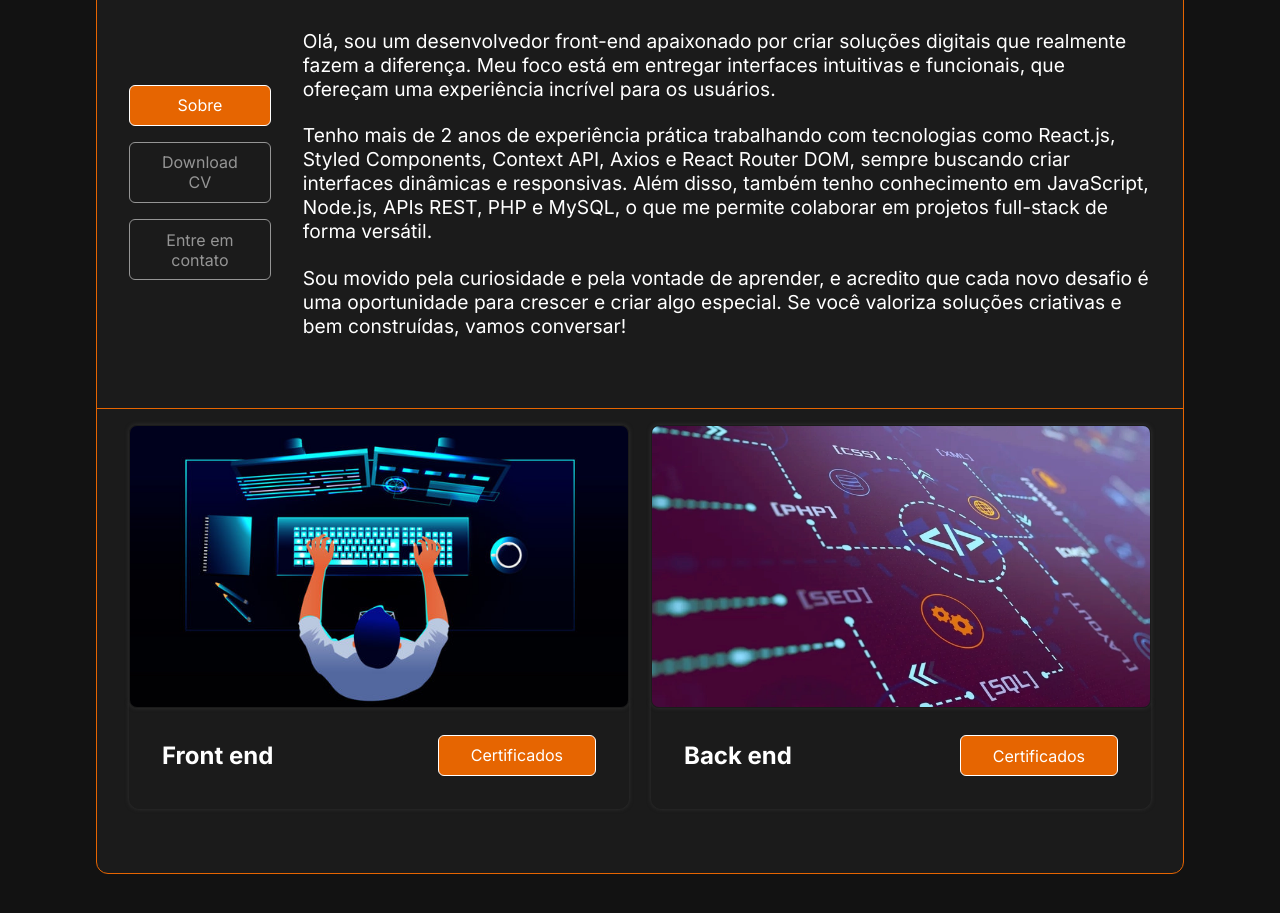
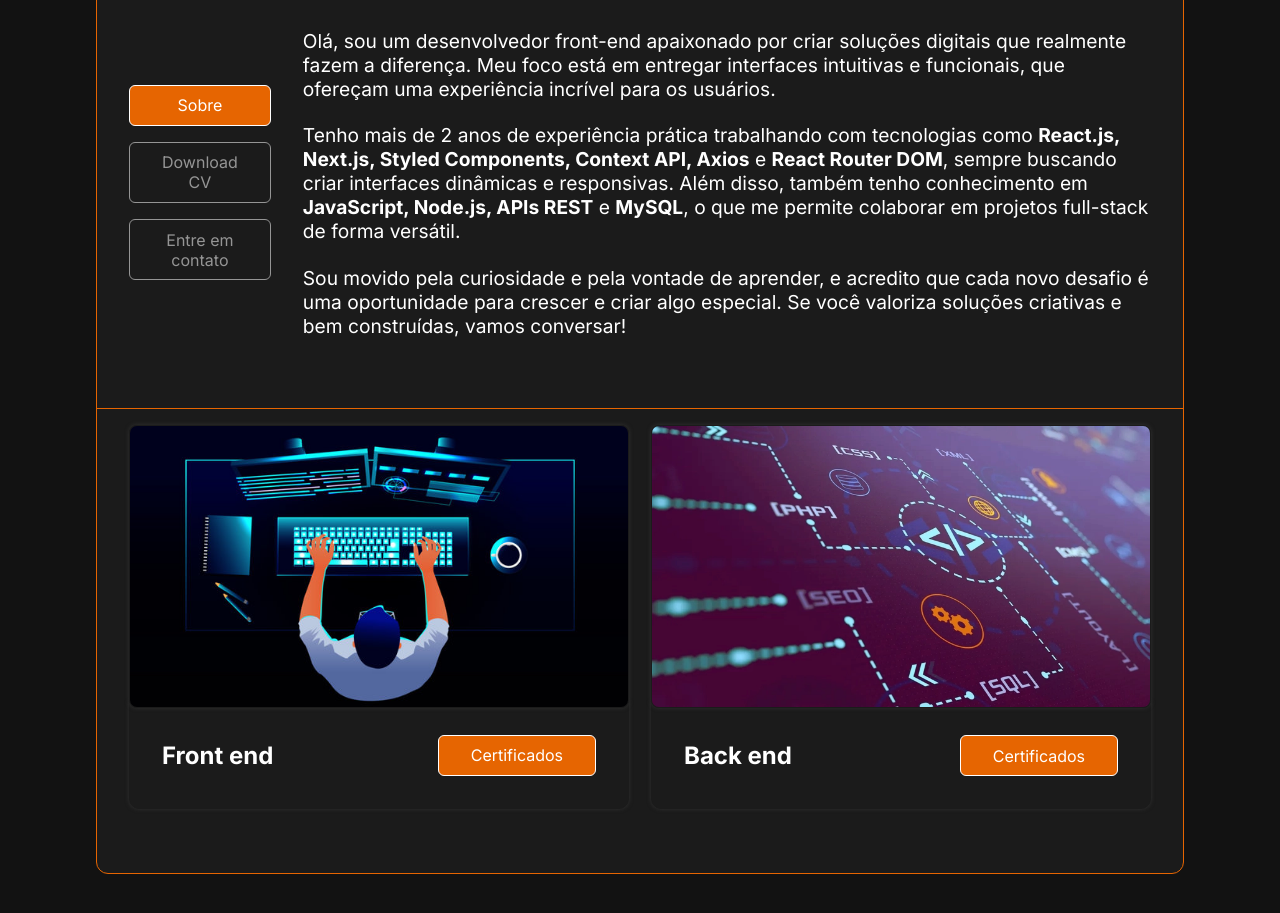
Before and after one commit to Guilhermesoliveira21/Portifolio-2.0, a React (Vite) app: page / in a window 1280 px wide. Shown: the part 1020-1933 px from the top of the page. Built offline with nearby package versions, Linux system fonts and the light colour scheme.

Commit message:
Update index.jsx

```diff
--- a/src/components/About/index.jsx
+++ b/src/components/About/index.jsx
@@ -33,9 +33,12 @@ export const About = () => {
                         <Button link='https://api.whatsapp.com/send?phone=5511979623588' target='_blank' color='transparent' w='100%'>Entre em contato</Button>
                     </ContainerContentMenu>
                     <ContainerContentText>
-                        <p>Olá, sou um desenvolvedor front-end apaixonado por criar soluções digitais que realmente fazem a diferença. Meu foco está em entregar interfaces intuitivas e funcionais, que ofereçam uma experiência incrível para os usuários.</p>
-                        <p>Tenho mais de 2 anos de experiência prática trabalhando com tecnologias como React.js, Styled Components, Context API, Axios e React Router DOM, sempre buscando criar interfaces dinâmicas e responsivas. Além disso, também tenho conhecimento em JavaScript, Node.js, APIs REST, PHP e MySQL, o que me permite colaborar em projetos full-stack de forma versátil.</p>
-                        <p>Sou movido pela curiosidade e pela vontade de aprender, e acredito que cada novo desafio é uma oportunidade para crescer e criar algo especial. Se você valoriza soluções criativas e bem construídas, vamos conversar!</p>
+                       <p>Olá, sou um desenvolvedor front-end apaixonado por criar soluções digitais que realmente fazem a diferença. Meu foco está em entregar interfaces intuitivas e funcionais, que ofereçam uma experiência incrível para os usuários.</p>
+
+<p>Tenho mais de 2 anos de experiência prática trabalhando com tecnologias como <strong>React.js, Next.js, Styled Components, Context API, Axios</strong> e <strong>React Router DOM</strong>, sempre buscando criar interfaces dinâmicas e responsivas. Além disso, também tenho conhecimento em <strong>JavaScript, Node.js, APIs REST</strong> e <strong>MySQL</strong>, o que me permite colaborar em projetos full-stack de forma versátil.</p>
+
+<p>Sou movido pela curiosidade e pela vontade de aprender, e acredito que cada novo desafio é uma oportunidade para crescer e criar algo especial. Se você valoriza soluções criativas e bem construídas, vamos conversar!</p>
+
                     </ContainerContentText>
                 </ContainerContent>
                 <ContainerImageCertificados>
```
